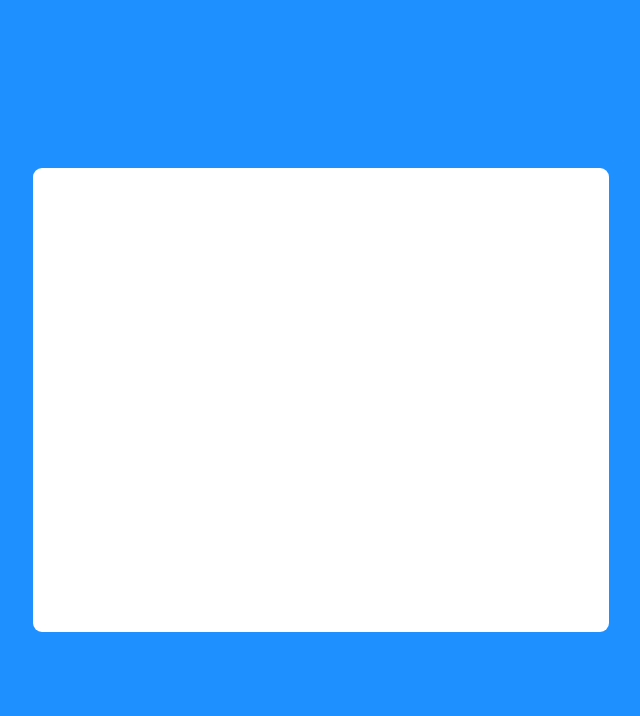
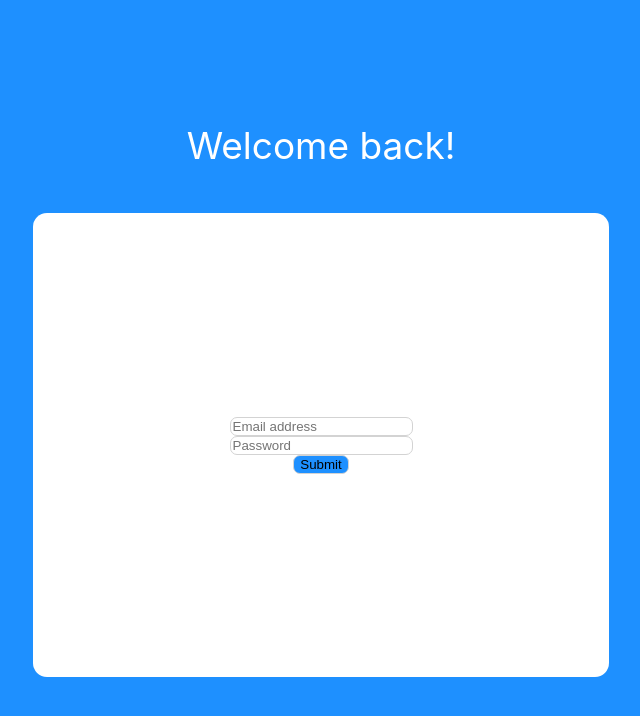
Before and after one commit to lourencofelipe/login-type-auth, a Next.js app: page / in a window 1280 px wide. Shown: the top 716 px of the page, without its empty margins (319-959 px from the left). Built offline with nearby package versions, Linux system fonts and the light colour scheme.

Commit message:
feat: Adding components

```diff
--- a/src/components/card/Card.tsx
+++ b/src/components/card/Card.tsx
@@ -4,6 +4,12 @@ export const Card = styled.div`
 
     background-color: #FFFFFF;
     border-radius: var(--border-radius);
+
+    display: flex;
+    align-content: center;
+    justify-content: center;
+    align-items: center;
+    flex-direction: column;
 
     @media screen and (min-width: 768px) and (max-width: 1024px){
         width: 50vw;
@@ -17,7 +23,7 @@ export const Card = styled.div`
 
     @media screen and (max-width: 440px){
         width: 81vw;
-        height: 71vh;
+        height: 65vh;
     }
 
     @media screen and (min-width: 441px) and (max-width: 768px) {
--- a/src/components/index.ts
+++ b/src/components/index.ts
@@ -1,2 +1,4 @@
+export * from './card'
+export * from './input'
+export * from './label'
 export * from './main/'
-export * from './card'
--- /dev/null
+++ b/src/components/input/Input.tsx
@@ -0,0 +1,8 @@
+import styled from 'styled-components';
+
+export const Input = styled.input`
+    border-color: lightgray;
+    border-radius: 7px;
+    outline: none;
+    border: 1px lightgray solid;
+`;
--- /dev/null
+++ b/src/components/input/index.ts
@@ -0,0 +1 @@
+export * from './Input'
--- /dev/null
+++ b/src/components/label/Label.tsx
@@ -0,0 +1,12 @@
+import styled from 'styled-components';
+
+export const Label = styled.label`
+    color: #FFFFFF;
+    font-size: 37px;
+    padding-bottom: 45px;
+
+    @media screen and (max-width:440px){
+        padding-bottom: 10px;
+        font-size: 34px;
+    }
+`;
--- /dev/null
+++ b/src/components/label/index.ts
@@ -0,0 +1 @@
+export * from './Label'
--- a/src/components/main/Main.tsx
+++ b/src/components/main/Main.tsx
@@ -9,6 +9,7 @@ export const Main = styled.div`
     align-content: center;
     justify-content: center;
     align-items: center;
+    flex-direction: column;
 
     @media screen and (max-width: 768px){
         flex-direction: column;
--- a/src/pages/index.tsx
+++ b/src/pages/index.tsx
@@ -1,7 +1,16 @@
 import type { NextPage } from 'next'
-import { Main, Card } from '@Components/index'
+
+import styles from '../styles/Home.module.css'
+
+import { Main, Card, Label, Input } from '@Components/index'
+
+import styled from 'styled-components'
 
 import Head from 'next/head'
+
+const InputButton = styled(Input)`
+  background-color: #1e90ff;
+`;
 
 const Home: NextPage = () => {
   return (
@@ -13,11 +22,23 @@ const Home: NextPage = () => {
       </Head>
 
       <Main>
-        <div>
-
-        </div>
+        <Label>Welcome back!</Label>
         <Card>
-
+          <form style={{
+            display: 'flex',
+            alignContent: 'center',
+            justifyContent: 'center',
+            alignItems: 'center',
+            flexDirection: 'column'
+          }}
+            onSubmit={event => {
+              event.preventDefault();
+            }}>
+            <Input placeholder="Email address" />
+            <Input placeholder="Password" />
+            <InputButton
+              type="submit"/>
+          </form>
         </Card>
       </Main>
     </div>
--- a/src/styles/globals.css
+++ b/src/styles/globals.css
@@ -10,7 +10,6 @@ body {
   box-sizing: border-box;
 }
 
-
 :root{
-  --border-radius: 9px;
+  --border-radius: 14px;
 }
```
Also changed, not shown: src/styles/Home.module.css (+2 -115 lines).
